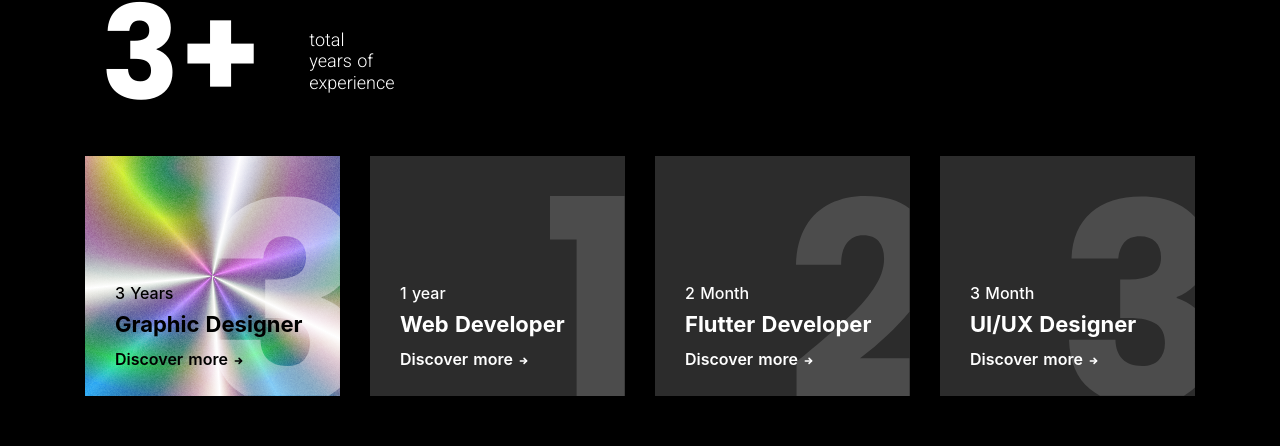
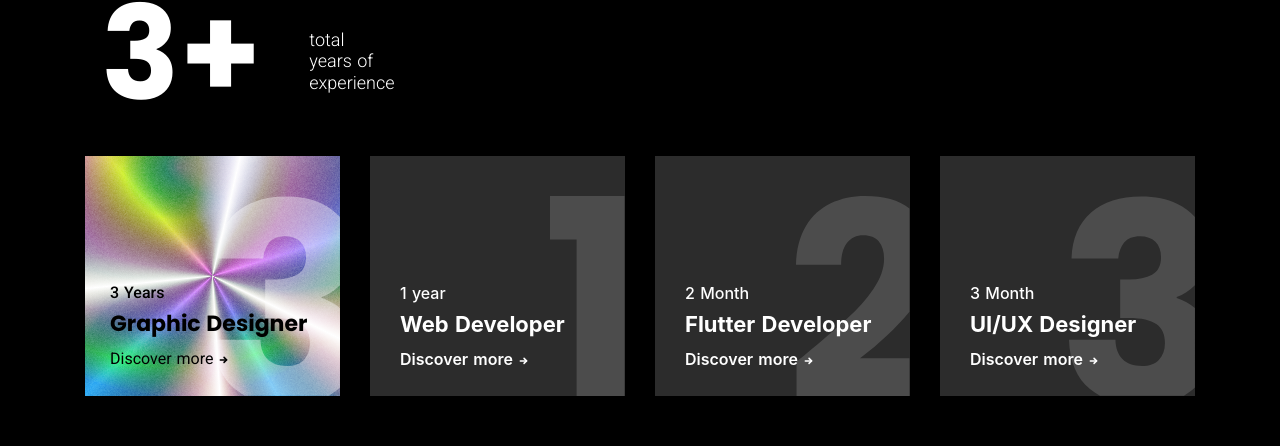
Before and after one commit to mrezkys/mrezkys.com, a Nuxt app: page / in a window 1280 px wide. Shown: the part 1128-1574 px from the top of the page. Built offline with nearby package versions, Linux system fonts and the light colour scheme.

Commit message:
update HolographicButton ui

```diff
--- a/components/HolographicExperienceBox.vue
+++ b/components/HolographicExperienceBox.vue
@@ -25,7 +25,7 @@
         cursor: pointer;
     }
     .experience-box .box-1{
-        padding: 25px 30px;
+        padding: 25px 25px;
         color: black !important;
         height: 240px !important;
         background-blend-mode: overlay, screen, difference, normal;
@@ -37,6 +37,7 @@
     }
 
     .experience-box .box-1 .content .year-count{
+        font-family: 'Roboto';
         font-size: 16px;
         font-weight: 500;
         padding: 0;
@@ -45,6 +46,7 @@
     }
 
     .experience-box .box-1 .content .role{
+        font-family: 'Poppins';
         font-size: 22px;
         font-weight: 700;
         padding: 0;
@@ -53,8 +55,9 @@
     }
 
     .experience-box .box-1 .content .discover{
+        font-family: 'Roboto';
         font-size: 16px;
-        font-weight: 600;
+        font-weight: 400;
         padding: 0;
         margin: 0;
     }
```
